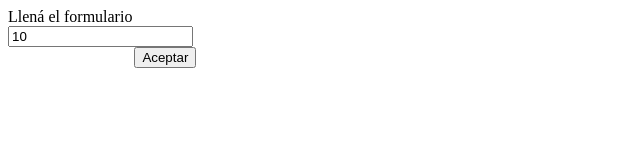
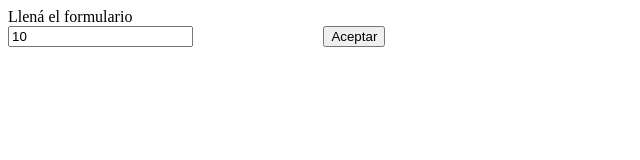
Before and after one commit to clm833/introduccion-a-js-master, a plain HTML site: page tareas/clase-6/index.html in a window 1280 px wide. Shown: the whole page, without its empty margins (0-640 px from the left). Drawn offline with Linux system fonts and the light colour scheme.

Commit message:
Correccion de typo

```diff
--- a/tareas/clase-6/main.css
+++ b/tareas/clase-6/main.css
@@ -1,5 +1,5 @@
 form{
-    display: inline: block;
+    display: inline-block;
 }
 
 button{
```
